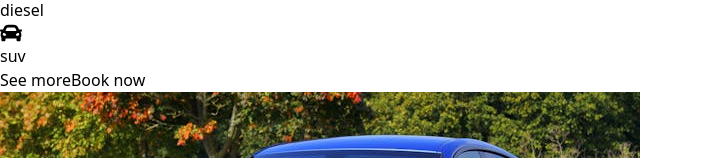
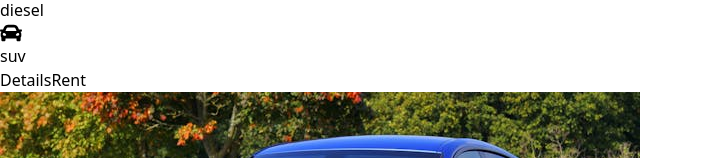
Before and after one commit to Suksii/rentacar, a React (Vite) app: page / in a window 1280 px wide. Shown: the part 773-931 px from the top of the page, without its empty margins (0-703 px from the left). Built offline with nearby package versions, Linux system fonts and the light colour scheme.

Commit message:
button component added

```diff
--- a/src/App.jsx
+++ b/src/App.jsx
@@ -6,11 +6,13 @@ import Home from "./pages/Home.jsx";
 import Layout from "./layout/Layout.jsx";
 import AddVehicleContent from "./content/AddVehicleContent.jsx";
 import AdminBoard from "./pages/AdminBoard.jsx";
+import cardCar from "./assets/card-car.jpg";
 
 function App() {
 
     const header = [
         { title: "Car Model", index: "carModel" },
+        { title: "Image", index: "image", render: (row) => <img src={row.image} alt={row.carModel} className="w-[150px] object-cover" /> },
         { title: "Rating", index: "rating" },
         { title: "Price", index: "price" },
         { title: "Seats", index: "seats" },
@@ -23,6 +25,7 @@ function App() {
     const data = [
         {
             id: 1,
+            image: cardCar,
             carModel: "mercedes-benz",
             rating: 4.5,
             price: 200,
@@ -34,6 +37,7 @@ function App() {
         },
         {
             id: 2,
+            image: cardCar,
             carModel: "audi",
             rating: 4.2,
             price: 150,
@@ -45,6 +49,7 @@ function App() {
         },
         {
             id: 3,
+            image: cardCar,
             carModel: "bmw",
             rating: 4.7,
             price: 250,
@@ -56,6 +61,7 @@ function App() {
         },
         {
             id: 4,
+            image: cardCar,
             carModel: "volkswagen",
             rating: 4.0,
             price: 100,
@@ -67,6 +73,7 @@ function App() {
         },
         {
             id: 5,
+            image: cardCar,
             carModel: "tesla",
             rating: 4.9,
             price: 300,
@@ -78,6 +85,7 @@ function App() {
         },
         {
             id: 6,
+            image: cardCar,
             carModel: "toyota",
             rating: 4.3,
             price: 120,
--- /dev/null
+++ b/src/components/Button.jsx
@@ -0,0 +1,12 @@
+import React from 'react';
+
+const Button = ({label, onClick, className}) => {
+    return (
+            <button onClick={event => {event.preventDefault(); onClick()}}
+                    className={`p-3 m-2 min-w-[140px] rounded-full outline-none text-xl uppercase tracking-wider font-semibold ${className}`}>
+                {label}
+            </button>
+    );
+};
+
+export default Button;
--- a/src/components/Card.jsx
+++ b/src/components/Card.jsx
@@ -4,6 +4,7 @@ import { FaCar } from "react-icons/fa";
 import { PiSeatbeltFill } from "react-icons/pi";
 import { FaGear } from "react-icons/fa6";
 import { BsFuelPumpDieselFill } from "react-icons/bs";
+import Button from "./Button.jsx";
 const Card = ({
                     srcImg,
                     carModel,
@@ -58,8 +59,8 @@ const Card = ({
                 </div>
             </div>
             <div className="flex justify-center items-center gap-5">
-                <button className="p-3 m-2 min-w-[140px] bg-gray-900 rounded-full outline-none text-xl uppercase text-gray-200 tracking-wider font-semibold">See more</button>
-                <button className="p-3 m-2 min-w-[140px] bg-gray-200 rounded-full outline-none text-xl uppercase text-gray-900 tracking-wider font-semibold">Book now</button>
+                <Button label="Details" className="bg-gray-200 text-gray-800 hover:bg-gray-800 hover:text-white duration-500"/>
+                <Button label="Rent" className="bg-gray-800 text-white hover:bg-gray-200 hover:text-gray-800 duration-500"/>
             </div>
 
         </div>
--- a/src/components/CardList.jsx
+++ b/src/components/CardList.jsx
@@ -1,6 +1,5 @@
 import React from 'react';
 import Card from "./Card.jsx";
-import cardCar from "../assets/card-car.jpg";
 
 const CardList = ({data}) => {
     return (
@@ -8,7 +7,7 @@ const CardList = ({data}) => {
             {data.map((car) => (
                 <Card
                     key={car.id}
-                    srcImg={cardCar}
+                    srcImg={car.image}
                     carModel={car?.carModel}
                     year={car?.year}
                     rating={car?.rating}
--- a/src/components/Table.jsx
+++ b/src/components/Table.jsx
@@ -16,7 +16,7 @@ const Table = ({header, data}) => {
                     <tr key={rowIndex}>
                         {
                             header.map((header, headerIndex) => {
-                                    return <td key={`${rowIndex}-${headerIndex}`} className="border border-gray-300 px-4 py-2">
+                                    return <td key={`${rowIndex}-${headerIndex}`} className="border border-gray-300 px-4 py-2" style={{ width: header.index === "image" ? "150px" : "auto" }}>
                                         {header.render ? header.render(row) : row[header.index]}
                                     </td>
                             })
--- a/src/pages/Home.jsx
+++ b/src/pages/Home.jsx
@@ -1,6 +1,5 @@
 import React from 'react';
 import CardList from "../components/CardList.jsx";
-import Table from "../components/Table.jsx";
 
 
 const Home = ({data}) => {
```
